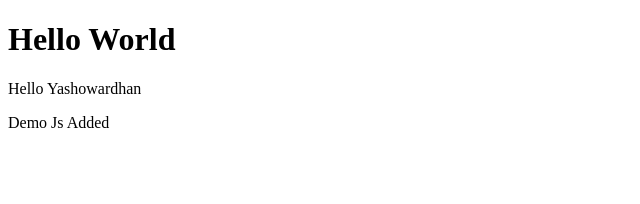
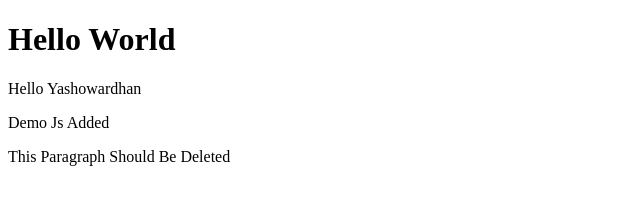
Before and after one commit to Yashowardhan007/Git-Cheat-Sheet, a plain HTML site: page index.html in a window 1280 px wide. Shown: the whole page, without its empty margins (0-640 px from the left). Drawn offline with Linux system fonts and the light colour scheme.

```diff
--- a/index.html
+++ b/index.html
@@ -10,5 +10,6 @@
   <h1>Hello World</h1>
   <P>Hello Yashowardhan</P>
   <p>Demo Js Added</p>
+  <P>This Paragraph Should Be Deleted</P>
 </body>
 </html>
```
